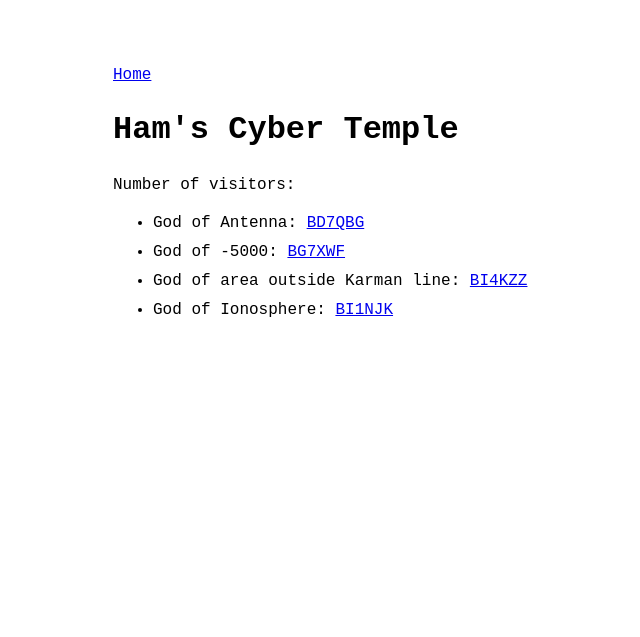
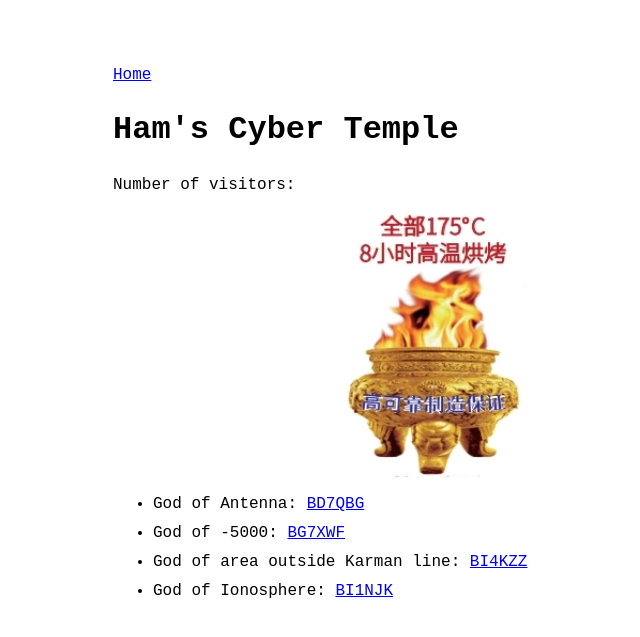
Before and after one commit to Yurihou/yurihou.github.io, a Jekyll site: the page built from temple.md, in a window 1280 px wide. Shown: the top 637 px of the page, without its empty margins (207-847 px from the left). Built offline with Jekyll 4.4.1, drawn with Linux system fonts in a browser that asks for light colours; comment, search, counter and statistics services are not loaded.

Commit message:
Update temple.md

```diff
--- a/temple.md
+++ b/temple.md
@@ -5,6 +5,7 @@ title: Ham's Cyber Temple
 <script async src="//busuanzi.ibruce.info/busuanzi/2.3/busuanzi.pure.mini.js"></script>
 <span id="busuanzi_container_site_uv">Number of visitors: <span id="busuanzi_value_site_uv"></span></span>
 
+[![/pictures/stc_incense_burner.png](/pictures/stc_incense_burner.png)](https://www.stcai.com/xpsc)
 - God of Antenna: [BD7QBG](https://www.qrz.com/db/BD7QBG)
 - God of -5000: [BG7XWF](https://www.qrz.com/db/BG7XWF)
 - God of area outside Karman line: [BI4KZZ](https://www.qrz.com/db/BI4KZZ)
```
